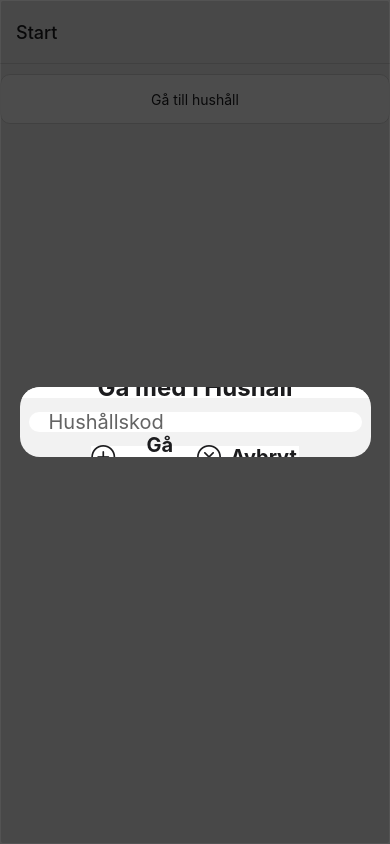
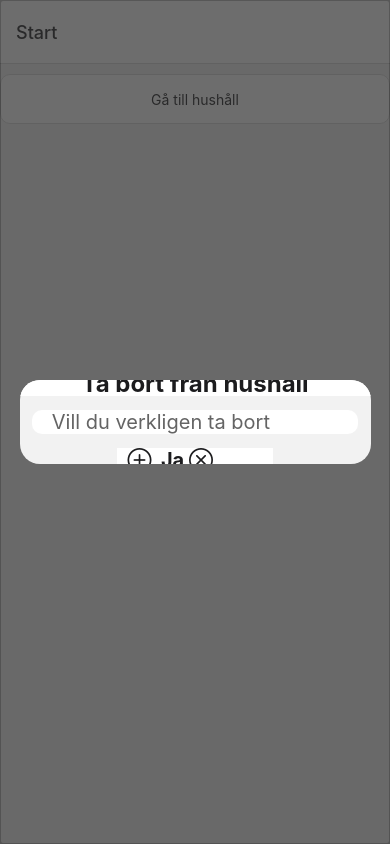
Before and after one commit to ViktorNy/TheHousehold, a React Native app: screen /Start in a window 390 px wide. Built offline with nearby package versions, Linux system fonts and the light colour scheme.

Commit message:
Multiline and background fix

```diff
--- a/component/CustomPopupBox.tsx
+++ b/component/CustomPopupBox.tsx
@@ -3,7 +3,7 @@ import React, { useState } from 'react';
 import { LayoutChoice } from './LayoutChoice';
 import { AntDesign } from '@expo/vector-icons';
 import { useTheme } from '@react-navigation/native';
-import { StyleSheet, Text, Pressable, View, TextInput } from 'react-native';
+import { StyleSheet, Text, Pressable, View, TextInput, Appearance } from 'react-native';
 
 interface Props {
   id: string
@@ -13,7 +13,7 @@ interface Props {
 export function CustomPopupBox({id, modalCase}: Props) {
     const [modalVisible, setModalVisible] = useState(true);
     const [userInput, onUserInputChange] = useState('');
-    const layoutChoice = LayoutChoice(modalCase, id)
+    const layoutChoices = LayoutChoice(modalCase, id)
     const { colors } = useTheme();
     const iconColor = colors.text
 
@@ -21,6 +21,7 @@ export function CustomPopupBox({id, modalCase}: Props) {
       <View>
         <Modal
           animationIn='fadeIn'
+          backdropColor='#303030'
           coverScreen={true}
           isVisible={modalVisible}
           statusBarTranslucent={true}
@@ -28,18 +29,20 @@ export function CustomPopupBox({id, modalCase}: Props) {
             setModalVisible(!modalVisible);
           }}>
           <View style={styles.centeredView}>
-            <View style={[styles.modalView, { backgroundColor: colors.card }, styles.centeredView]}>
+            <View style={[styles.modalView, { backgroundColor: colors.background }, styles.centeredView]}>
               <View style={[styles.headerStyle, { backgroundColor: colors.primary }, styles.centeredView]}>
-                <Text style={[ styles.textStyle, styles.headerTextStyle, { color: colors.text } ]}>{layoutChoice.modalTitle}</Text>
+                <Text style={[ styles.textStyle, styles.headerTextStyle, { color: colors.text } ]}>{layoutChoices.modalTitle}</Text>
               </View>
               <View style={[{ backgroundColor: colors.primary}, styles.inputInfoStyle]}>
                 <TextInput
                 onChangeText={onUserInputChange}
                 style={[styles.middleTextStyle, {color: colors.text}]}
                 value={userInput}
-                placeholder={layoutChoice.modalPlaceholder}
+                placeholder={layoutChoices.modalPlaceholder}
                 placeholderTextColor={colors.notification}
                 selectionColor={iconColor}
+                editable={layoutChoices.modalInputActive}
+                multiline={true}
                 />
               </View>
               <View style={[styles.rowStyle, { backgroundColor: colors.primary }]}>
@@ -48,14 +51,14 @@ export function CustomPopupBox({id, modalCase}: Props) {
                 onPress={() => setModalVisible(!modalVisible)}
               >
               <AntDesign name='pluscircleo' size={24} color={iconColor} />
-              <Text style={[styles.textStyle, { color: colors.text }]}>  {layoutChoice.ModalLeft}</Text>
+              <Text style={[styles.textStyle, { color: colors.text }]}>  {layoutChoices.ModalLeft}</Text>
               </Pressable>
               <Pressable
                 style={[styles.rowStyle, styles.button, styles.buttonRightStyle, { backgroundColor: colors.primary }, styles.centeredView]}
                 onPress={() => setModalVisible(!modalVisible)}
               >
               <AntDesign name='closecircleo' size={24} color={iconColor} />
-              <Text style={[styles.textStyle, { color: colors.text }]}>  {layoutChoice.modalRight}</Text>
+              <Text style={[styles.textStyle, { color: colors.text }]}>  {layoutChoices.modalRight}</Text>
               </Pressable>
               </View>
             </View>
@@ -78,7 +81,6 @@ const styles = StyleSheet.create({
     modalView: {
       height: '55%',
       width: '100%',
-      elevation: 20,
       maxWidth: 380,
       maxHeight: 240,
       borderRadius: 20,
--- a/component/LayoutChoice.tsx
+++ b/component/LayoutChoice.tsx
@@ -6,6 +6,7 @@ let modalTitle = '';
 let ModalLeft = '';
 let modalRight = '';
 let modalPlaceholder = '';
+let modalInputActive = true;
 
 export function LayoutChoice(modalCase: string, id: string) {
     const allUsers = useAppSelector(getAllUsersSelector);
@@ -16,30 +17,35 @@ export function LayoutChoice(modalCase: string, id: string) {
           ModalLeft = 'Gå med'
           modalRight = 'Avbryt'
           modalPlaceholder = 'Hushållskod'
+          modalInputActive = true
         }
         else if (modalCase === 'CH') {
           modalTitle = 'Skapa Hushåll'
           ModalLeft = 'Skapa'
           modalRight = 'Avbryt'
           modalPlaceholder = 'Namn'
+          modalInputActive = true
         }
     else if (modalCase === 'MO') {
         modalTitle = 'Gör till ägare'
         ModalLeft = 'Acceptera'
         modalRight = 'Avbryt'
         modalPlaceholder = 'Gör ' + username + ' till ägare'
+        modalInputActive = false
     }
     else if (modalCase === 'RUFH') {
         modalTitle = 'Ta bort från hushåll'
         ModalLeft = 'Ja'
         modalRight = 'Avbryt'
-          modalPlaceholder = 'Vill du verkligen ta bort' + username + '?'
+        modalPlaceholder = 'Vill du verkligen ta bort ' + username + '?'
+        modalInputActive = false
     }
     else if (modalCase === 'AR') {
         modalTitle = 'Besvara förfrågan'
         ModalLeft = 'Acceptera'
         modalRight = 'Avslå'
         modalPlaceholder = username + ' vill gå med'
+        modalInputActive = false
     }
-        return {modalTitle, ModalLeft, modalRight, modalPlaceholder}
+    return {modalTitle, ModalLeft, modalRight, modalPlaceholder, modalInputActive}
 }
--- a/navigation/RootStackNavigator.tsx
+++ b/navigation/RootStackNavigator.tsx
@@ -34,7 +34,6 @@ function RootStackNavigator() {
     colors: {
       ...DefaultTheme.colors,
       primary: 'rgb(255, 255, 255)',
-      card: '#F2F2F2',
       notification: 'rgb(100, 100, 100)',
     },
   };
--- a/screens/StartScreen.tsx
+++ b/screens/StartScreen.tsx
@@ -14,8 +14,7 @@ export default function StartScreen({ navigation }: RootStackScreenProps<"Start"
 
         <View>
             <CustomNavigateButton buttonText="Gå till hushåll" goto={() => navigation.navigate("Household", { user: newUser }) }/>
-            <CustomPopupBox modalCase={'JH'} id={'1'}/>
-
+            <CustomPopupBox modalCase={'RUFH'} id={'1'}/>
         </View>
 
     );
```
Lines whose indentation alone changed are shown as unchanged.
